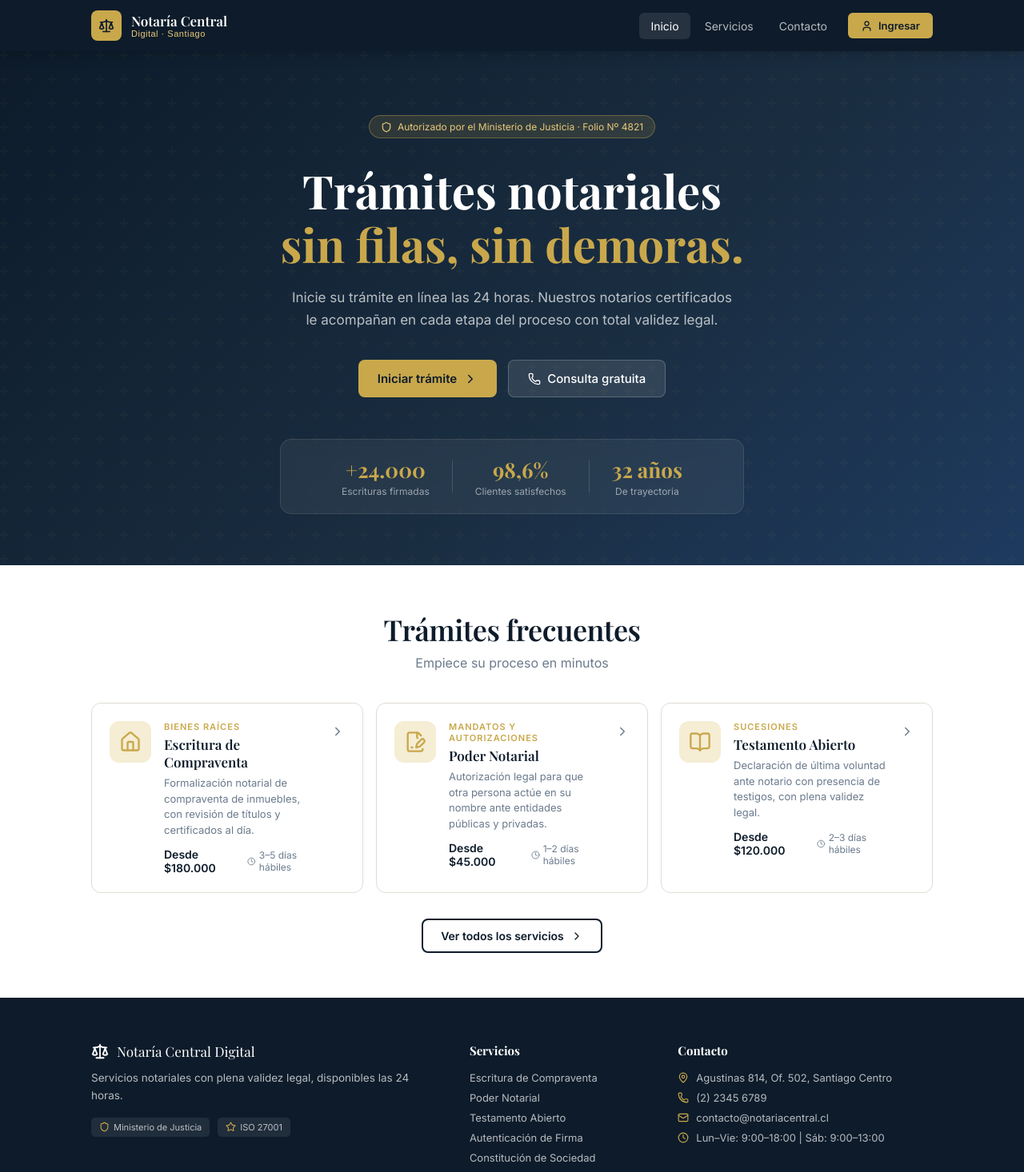
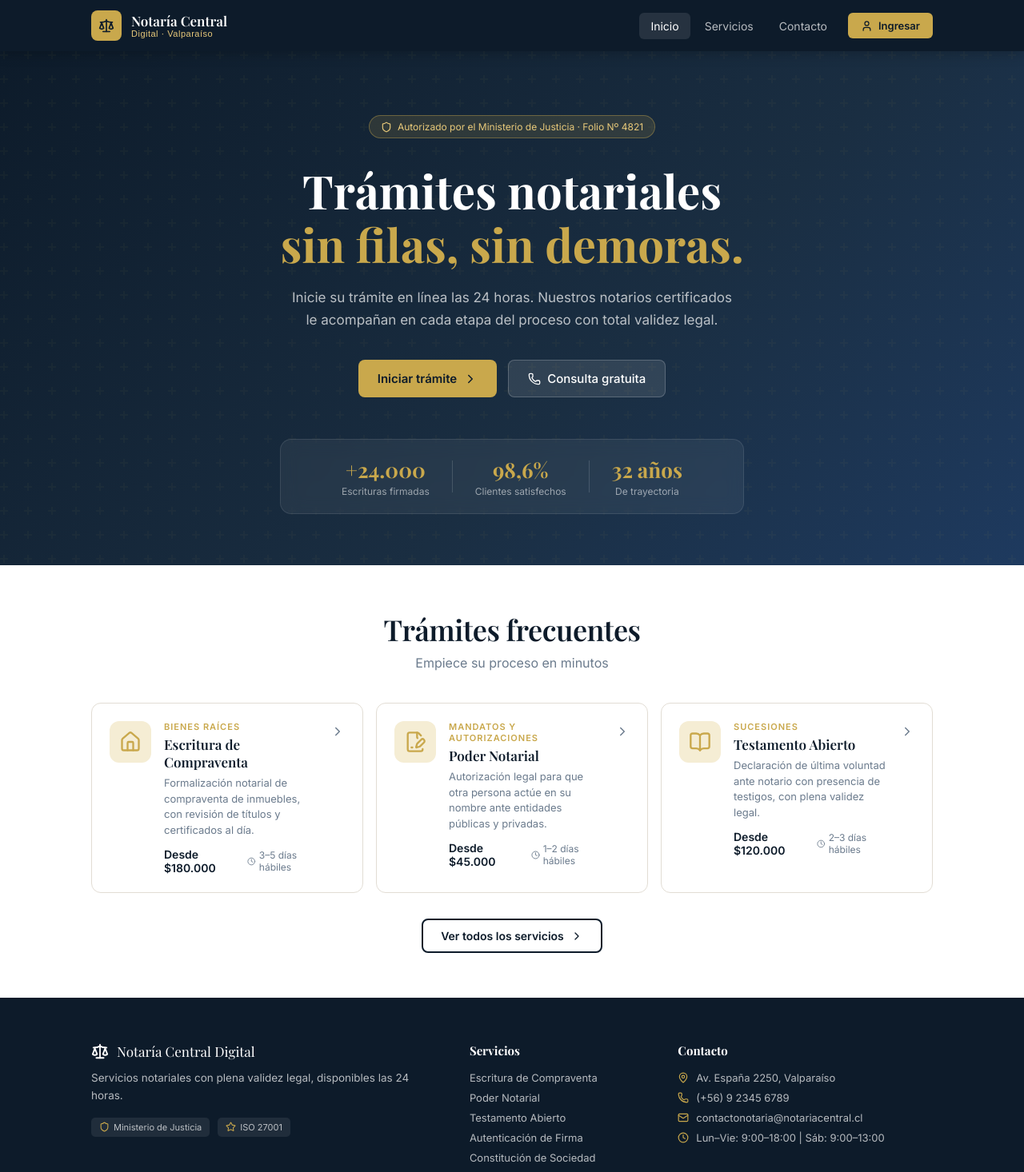
Before and after one commit to Eperez897/auditoria_peredu, a React (Vite) app: page / in a window 1280 px wide. Shown: the top 1466 px of the page at 80% size. Built offline with nearby package versions, Linux system fonts and the light colour scheme.

Commit message:
Cambio datos de contacto.

```diff
--- a/src/App.tsx
+++ b/src/App.tsx
@@ -167,7 +167,7 @@ function Navbar({ view, setView, setSelectedService }: {
           </div>
           <div>
             <span className="brand-name">Notaría Central</span>
-            <span className="brand-tagline">Digital · Santiago</span>
+            <span className="brand-tagline">Digital · Valparaíso</span>
           </div>
         </button>
         <div className="navbar-links">
@@ -252,9 +252,9 @@ function Footer() {
         <div className="footer-col">
           <h4>Contacto</h4>
           <ul className="contact-list">
-            <li><MapPin size={14} />Agustinas 814, Of. 502, Santiago Centro</li>
-            <li><Phone size={14} />(2) 2345 6789</li>
-            <li><Mail size={14} />contacto@notariacentral.cl</li>
+            <li><MapPin size={14} />Av. España 2250, Valparaíso</li>
+            <li><Phone size={14} />(+56) 9 2345 6789</li>
+            <li><Mail size={14} />contactonotaria@notariacentral.cl</li>
             <li><Clock size={14} />Lun–Vie: 9:00–18:00 | Sáb: 9:00–13:00</li>
           </ul>
         </div>
@@ -304,7 +304,7 @@ function ServicesPage({ onSelect }: { onSelect: (s: Service) => void }) {
       </div>
       <div className="info-banner">
         <AlertCircle size={18} />
-        <p>¿No encuentra su trámite? Contáctenos al <strong>(2) 2345 6789</strong> o escríbanos a <strong>contacto@notariacentral.cl</strong></p>
+        <p>¿No encuentra su trámite? Contáctenos al <strong>(+56) 9 2345 6789</strong> o escríbanos a <strong>contactonotaria@notariacentral.cl</strong></p>
       </div>
     </div>
   )
@@ -459,8 +459,8 @@ function TramiteForm({ service, onBack, onSubmit }: {
             </div>
           </div>
           <div className="contact-aside">
-            <p><Phone size={14} />(2) 2345 6789</p>
-            <p><Mail size={14} />contacto@notariacentral.cl</p>
+            <p><Phone size={14} />(+56) 9 2345 6789</p>
+            <p><Mail size={14} />contactonotaria@notariacentral.cl</p>
             <p><Clock size={14} />Lun–Vie 9:00–18:00 · Sáb 9:00–13:00</p>
           </div>
         </aside>
```
